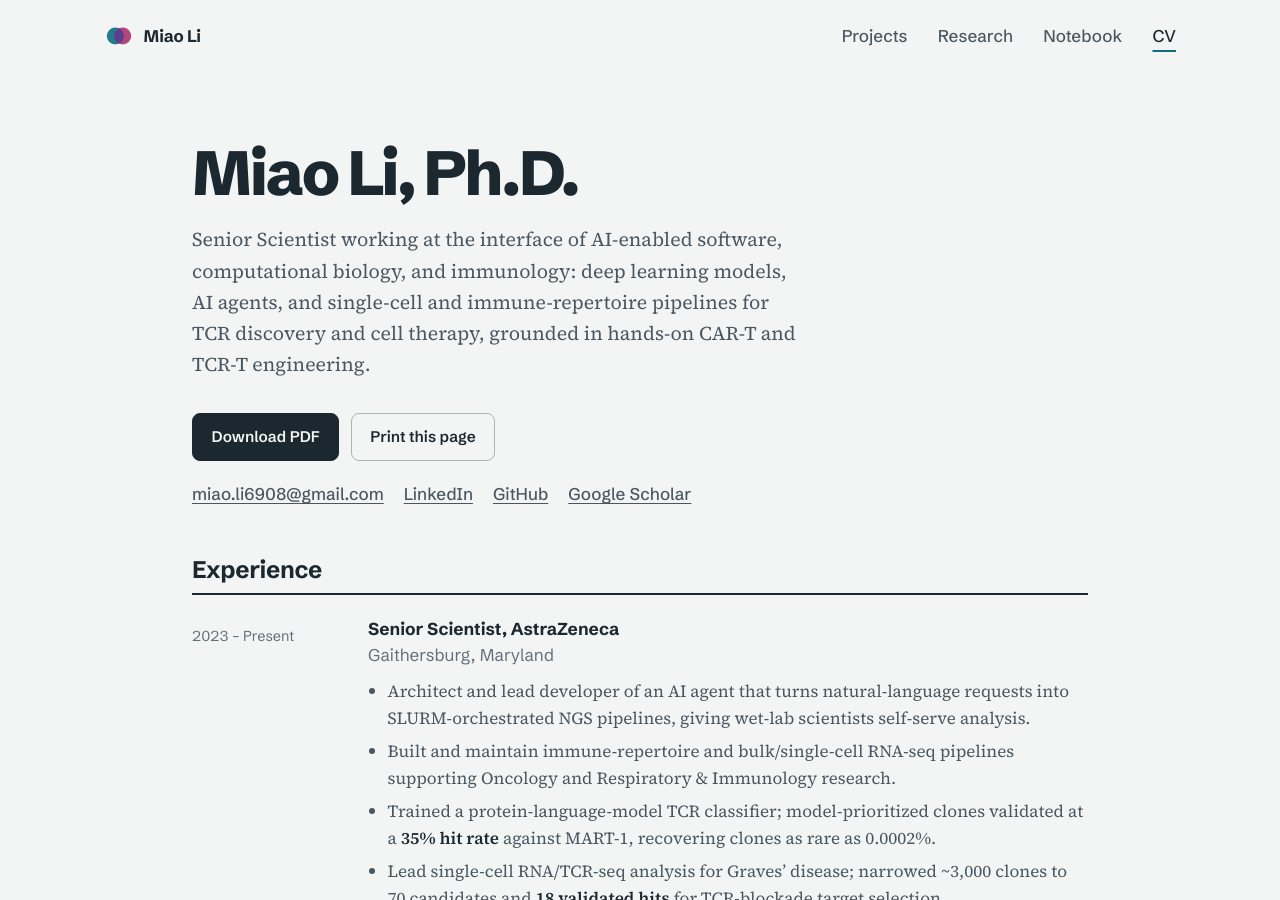
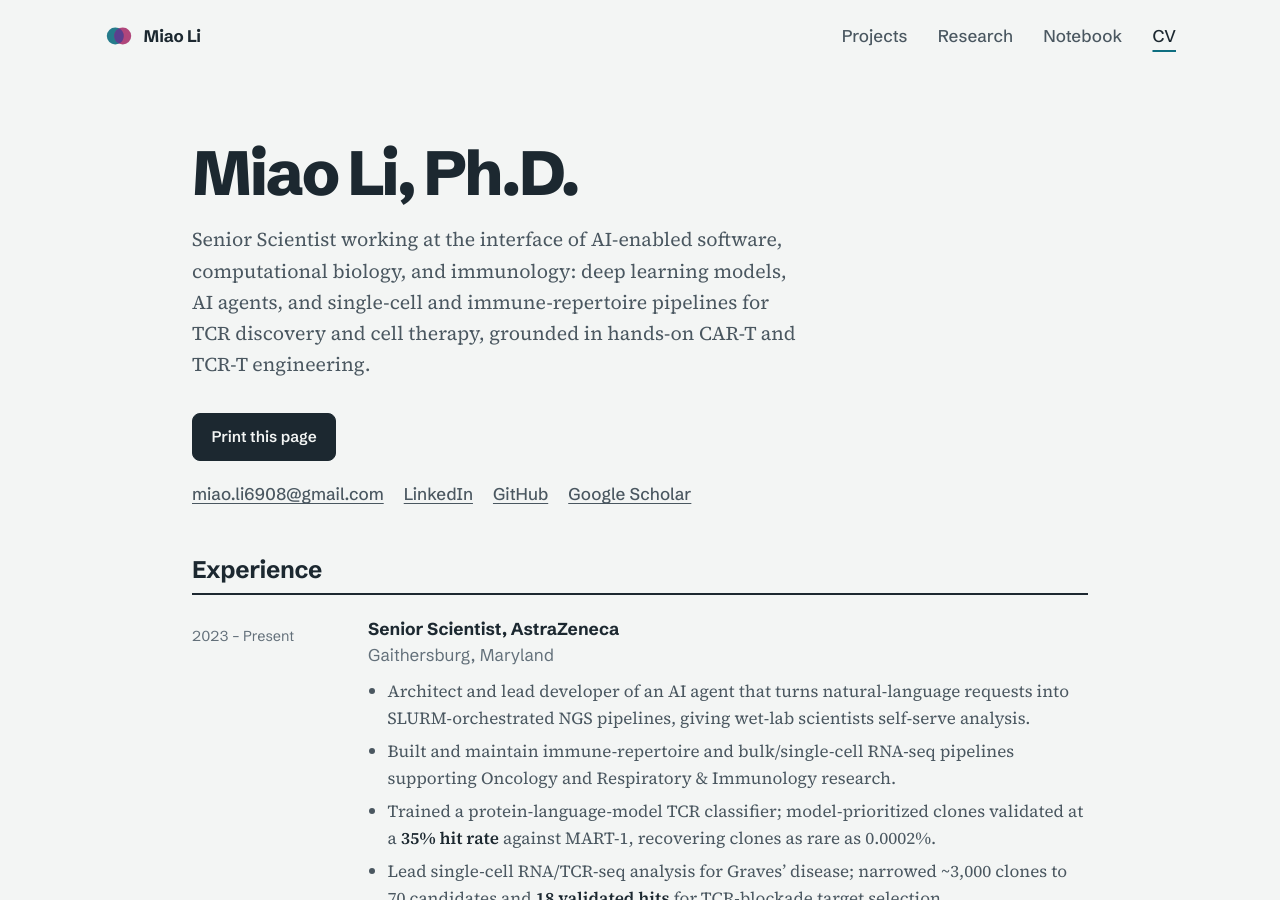
Before and after one commit to sys0507/sys0507.github.io, a Jekyll site: the page built from cv/index.html, in a window 1280 px wide and 900 px high. Built offline with Jekyll 4.4.1, drawn with Linux system fonts in a browser that asks for light colours.

Commit message:
Remove CV PDF download button and stale CV PDF references
Co-Authored-By: Claude Opus 5.5 <noreply@anthropic.com>
Claude-Session: https://claude.ai/code/session_01Q3RyRHNauFDp5gBXLQT2zn

```diff
--- a/_config.yml
+++ b/_config.yml
@@ -26,8 +26,6 @@ links:
   github: "https://github.com/sys0507"
   linkedin: "https://www.linkedin.com/in/miao-li-02886448/"
   youtube: ""           # add your channel URL once you publish videos
-
-cv_pdf: "/assets/cv/Miao_Li_CV.pdf"
 
 # One sentence shown in the contact section. Leave empty to hide it.
 contact_note: >-
--- a/cv/index.html
+++ b/cv/index.html
@@ -1,7 +1,7 @@
 ---
 layout: default
 title: "CV"
-description: "Curriculum vitae of Miao Li, Ph.D.: Senior Scientist at AstraZeneca in computational immunology, TCR discovery, AI/ML, and cell therapy. Download the PDF."
+description: "Curriculum vitae of Miao Li, Ph.D.: Senior Scientist at AstraZeneca in computational immunology, TCR discovery, AI/ML, and cell therapy."
 body_class: cv-page
 ---
 {%- assign pubs = site.data.publications -%}
@@ -11,8 +11,7 @@ body_class: cv-page
     <h1>{{ site.author.name }}, {{ site.author.honorific }}</h1>
     <p class="page-lede">Senior Scientist working at the interface of AI-enabled software, computational biology, and immunology: deep learning models, AI agents, and single-cell and immune-repertoire pipelines for TCR discovery and cell therapy, grounded in hands-on CAR-T and TCR-T engineering.</p>
     <p class="hero-actions no-print">
-      <a class="btn" href="{{ site.cv_pdf | relative_url }}" download>Download PDF</a>
-      <button class="btn btn--ghost" type="button" data-print>Print this page</button>
+      <button class="btn" type="button" data-print>Print this page</button>
     </p>
     <p class="cv-contact">
       <a href="mailto:{{ site.author.email }}">{{ site.author.email }}</a>
```
Also changed, not shown: README.md.
